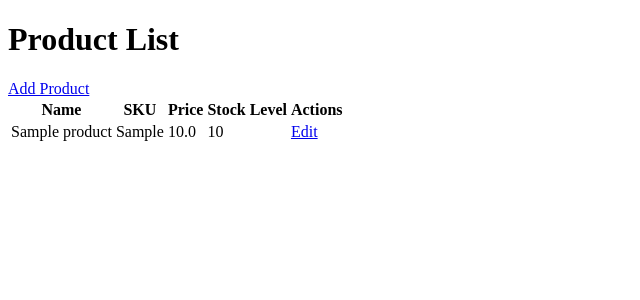
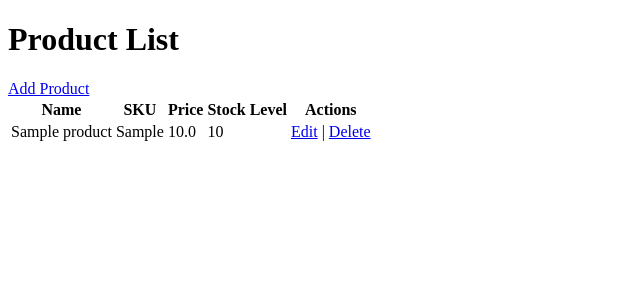
Before and after one commit to jujubear24/inventory_app, a Flask app: page / in a window 1280 px wide. Shown: the top 300 px of the page, without its empty margins (0-640 px from the left). Run offline with Flask 3, Linux system fonts and the light colour scheme; tables that the repository leaves empty hold one stand-in row (values such as "Sample post").

Commit message:
feat[product]: Add delete product functionality

```diff
--- a/routes.py
+++ b/routes.py
@@ -3,11 +3,14 @@ from models import Product, db
 
 routes_blueprint = Blueprint("routes", __name__)
 
+# Root Route
 @routes_blueprint.route("/")
 def product_list():
     products = Product.query.all()
     return render_template("products/list.html", products=products)
 
+
+# Add product
 @routes_blueprint.route("/products/add", methods=["GET", "POST"])
 def add_product():
     if request.method == "POST":
@@ -23,7 +26,7 @@ def add_product():
         return redirect(url_for("routes.product_list"))
     return render_template("products/add.html")
 
-
+# Edit Product
 @routes_blueprint.route("/products/edit/<int:product_id>", methods=["GET", "POST"])
 def edit_product(product_id):
     product = Product.query.get_or_404(product_id)
@@ -39,3 +42,11 @@ def edit_product(product_id):
         return redirect(url_for("routes.product_list"))
 
     return render_template("products/edit.html", product=product)
+
+# Delete product
+@routes_blueprint.route("/products/delete/<int:product_id>")
+def delete_product(product_id):
+    product = Product.query.get_or_404(product_id)
+    db.session.delete(product)
+    db.session.commit()
+    return redirect(url_for("routes.product_list"))
--- a/templates/products/list.html
+++ b/templates/products/list.html
@@ -21,7 +21,9 @@
             <td>{{ product.price }}</td>
             <td>{{ product.stock_level }}</td>
             <td>
-                <a href="{{ url_for('routes.edit_product', product_id=product.id) }}">Edit</a>
+                <a href="{{ url_for('routes.edit_product', product_id=product.id) }}">Edit</a> |
+                <a href="{{ url_for('routes.delete_product', product_id=product.id) }}"
+                    onclick="return confirm('Are you sure you want to delete {{ product.name }}?')">Delete</a>
             </td>
         </tr>
         {% endfor %}
```
